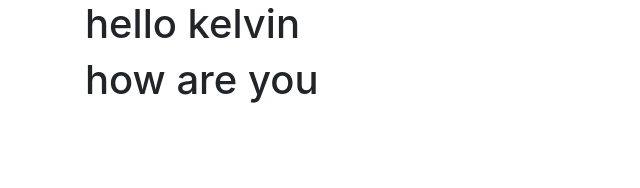
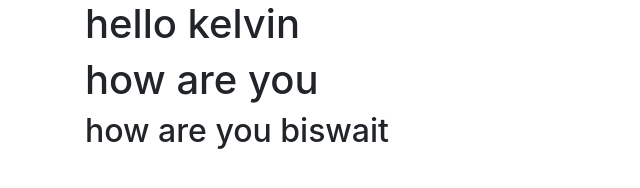
Before and after one commit to kelvin1075/bootstrap1demo, a plain HTML site: page src/index.html in a window 1280 px wide. Shown: the whole page, without its empty margins (0-640 px from the left). Drawn offline with Linux system fonts and the light colour scheme.

Commit message:
hello to biswajit

```diff
--- a/src/index.html
+++ b/src/index.html
@@ -11,6 +11,7 @@
 <div class="container">
     <h1>hello kelvin</h1>
     <h1>how are you</h1>
+    <h2>how are you biswait</h2>
 </div>
 
 
```
